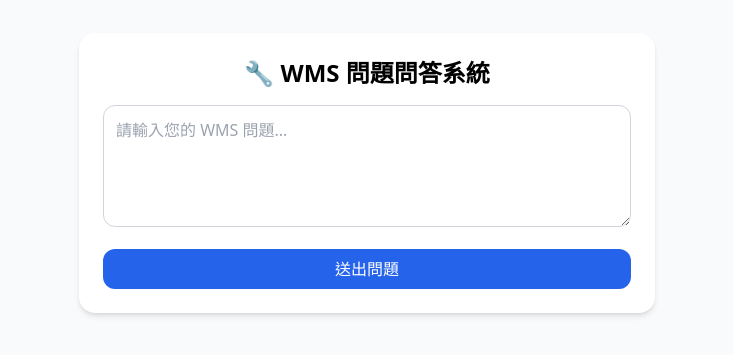
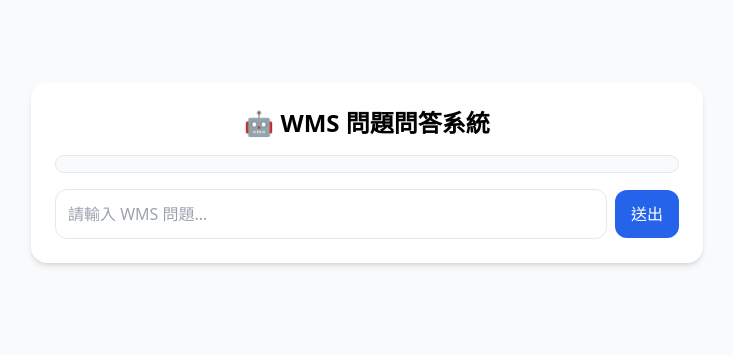
Before and after one commit to dreakchangbiz/repo, a Next.js app: page / in a window 1280 px wide. Shown: the part 227-582 px from the top of the page, without its empty margins (273-1006 px from the left). Built offline with nearby package versions, Linux system fonts and the light colour scheme.

Commit message:
Update page.js

```diff
--- a/app/page.js
+++ b/app/page.js
@@ -1,63 +1,80 @@
+'use client'
 import { useState } from 'react'
 
-export default function QAInterface() {
+export default function Home() {
   const [question, setQuestion] = useState('')
-  const [answer, setAnswer] = useState('')
+  const [messages, setMessages] = useState([]) // 多輪對話記錄
   const [loading, setLoading] = useState(false)
-  const [history, setHistory] = useState([])
 
   const handleAsk = async () => {
     if (!question.trim()) return
+    const userMessage = { role: 'user', content: question }
+    setMessages((prev) => [...prev, userMessage])
+    setQuestion('')
     setLoading(true)
-    setAnswer('')
 
     try {
-      const response = await fetch(`https://dreakchang-n8n-free.hf.space/webhook/2cb93ea0-0cda-4d28-a68f-f43926ffc143?question=${encodeURIComponent(question)}`)
-      const data = await response.text()
-      setAnswer(data)
-      setHistory(prev => [...prev, { question, answer: data }])
-    } catch (err) {
-      const errorMessage = '❌ 錯誤：無法取得回應，請稍後再試。'
-      setAnswer(errorMessage)
-      setHistory(prev => [...prev, { question, answer: errorMessage }])
+      const response = await fetch(
+        `https://dreakchang-n8n-free.hf.space/webhook/2cb93ea0-0cda-4d28-a68f-f43926ffc143?question=${encodeURIComponent(
+          userMessage.content
+        )}`
+      )
+      const text = await response.text()
+      const botMessage = { role: 'bot', content: text }
+      setMessages((prev) => [...prev, botMessage])
+    } catch (e) {
+      setMessages((prev) => [
+        ...prev,
+        { role: 'bot', content: '❌ 錯誤：無法取得回應' }
+      ])
     } finally {
       setLoading(false)
-      setQuestion('')
     }
   }
 
   return (
     <div className="min-h-screen flex flex-col items-center justify-center p-4 bg-gray-50">
-      <div className="w-full max-w-xl p-6 bg-white rounded-2xl shadow-md">
-        <h1 className="text-2xl font-bold mb-4 text-center">🔧 WMS 問題問答系統</h1>
-        <textarea
-          className="w-full p-3 rounded-xl border border-gray-300 mb-4 focus:outline-none focus:ring-2 focus:ring-blue-400"
-          rows={4}
-          placeholder="請輸入您的 WMS 問題..."
+      <div className="w-full max-w-2xl p-6 bg-white rounded-2xl shadow-md">
+        <h1 className="text-2xl font-bold mb-4 text-center">🤖 WMS 問題問答系統</h1>
+
+        <div className="space-y-4 max-h-[400px] overflow-y-auto mb-4 p-2 border rounded-xl bg-gray-50">
+          {messages.map((msg, idx) => (
+            <div
+              key={idx}
+              className={`p-3 rounded-xl ${
+                msg.role === 'user'
+                  ? 'bg-blue-100 self-end text-right'
+                  : 'bg-gray-200 self-start text-left'
+              }`}
+            >
+              <span className="block text-sm text-gray-600 mb-1">
+                {msg.role === 'user' ? '🙋 使用者' : '🤖 系統'}
+              </span>
+              <p className="whitespace-pre-wrap">{msg.content}</p>
+            </div>
+          ))}
+          {loading && (
+            <div className="bg-gray-200 p-3 rounded-xl text-gray-500">回覆中…</div>
+          )}
+        </div>
+
+        <div className="flex items-center gap-2">
+          <input
+            type="text"
+            className="flex-grow border p-3 rounded-xl focus:outline-none focus:ring-2 focus:ring-blue-400"
+            placeholder="請輸入 WMS 問題..."
             value={question}
             onChange={(e) => setQuestion(e.target.value)}
+            onKeyDown={(e) => e.key === 'Enter' && handleAsk()}
           />
           <button
-          className="w-full py-2 px-4 bg-blue-600 text-white rounded-xl hover:bg-blue-700 transition"
+            className="px-4 py-3 bg-blue-600 text-white rounded-xl hover:bg-blue-700 transition disabled:opacity-50"
             onClick={handleAsk}
             disabled={loading}
           >
-          {loading ? '查詢中...' : '送出問題'}
+            送出
           </button>
-
-        {history.length > 0 && (
-          <div className="mt-6">
-            <h2 className="text-lg font-semibold mb-2 text-gray-700">本次對話記錄：</h2>
-            <div className="space-y-4 max-h-96 overflow-y-auto">
-              {history.map((entry, index) => (
-                <div key={index} className="p-4 bg-gray-100 rounded-xl border border-gray-200">
-                  <p><strong className="text-blue-600">問題：</strong> {entry.question}</p>
-                  <p className="mt-2"><strong className="text-green-600">回應：</strong> {entry.answer}</p>
         </div>
-              ))}
-            </div>
-          </div>
-        )}
       </div>
     </div>
   )
```
Lines whose indentation alone changed are shown as unchanged.
